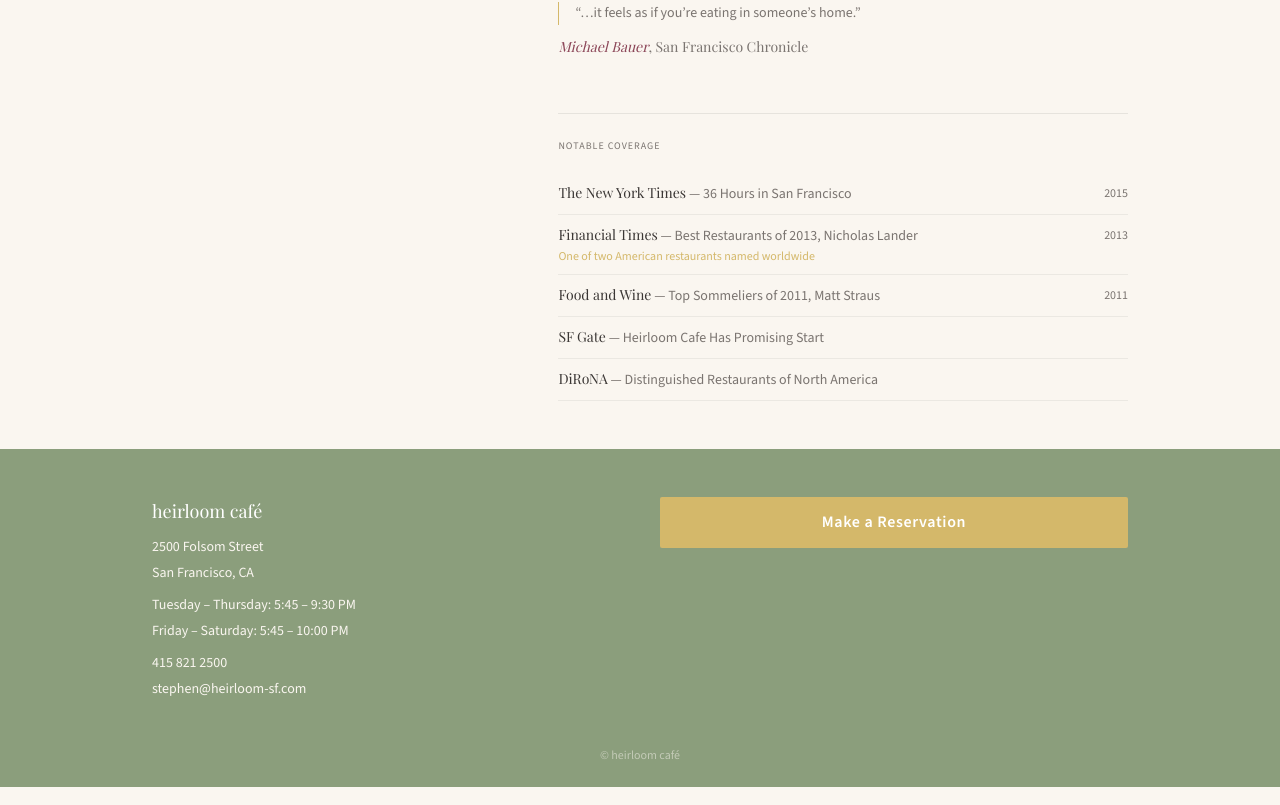
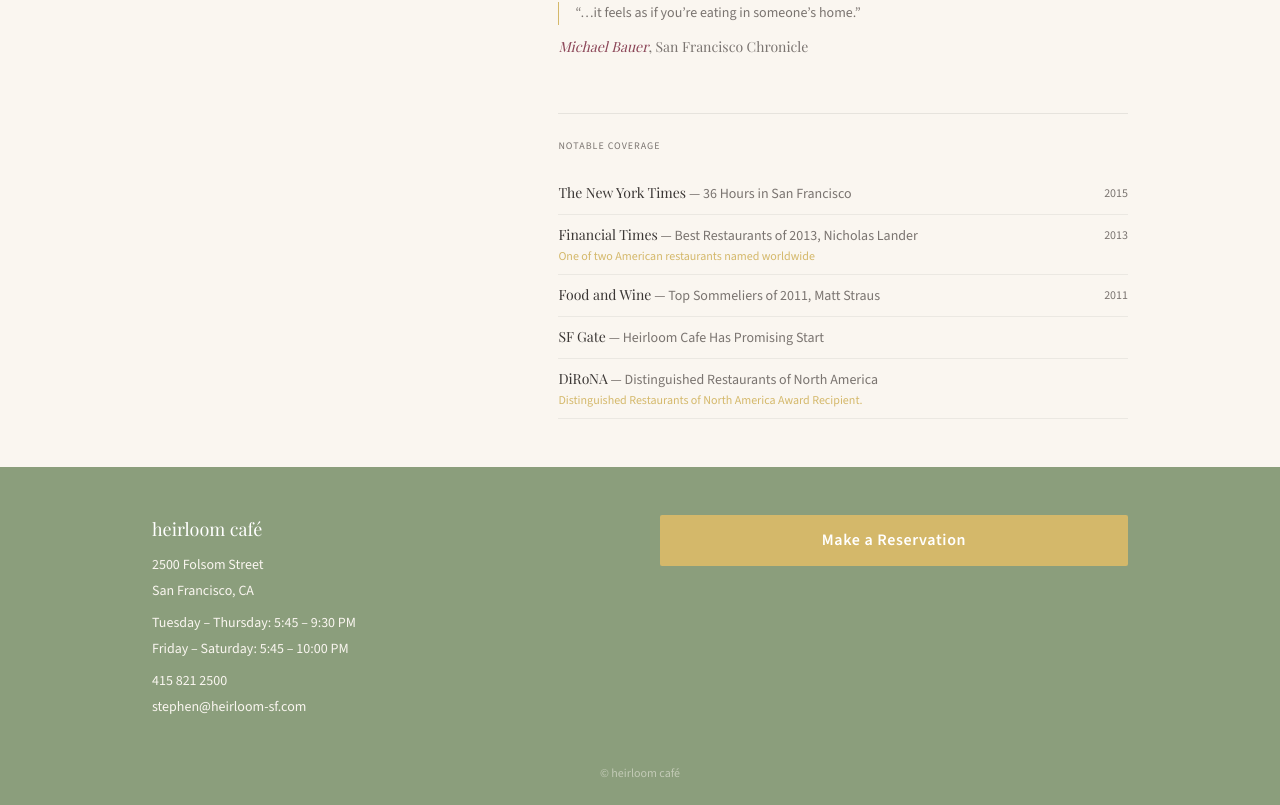
Before and after one commit to ginab61491/heirloom-cafe-test, a Next.js app: page /press in a window 1280 px wide. Shown: the part 851-1656 px from the top of the page. Built offline with nearby package versions, Linux system fonts and the light colour scheme; a web font is replaced by a local one.

Commit message:
Add DiRoNA award note to press Notable Coverage
Co-Authored-By: Claude Sonnet 4.6 <noreply@anthropic.com>

```diff
--- a/src/data/press.ts
+++ b/src/data/press.ts
@@ -70,6 +70,7 @@ export const pressItems: PressItem[] = [
   {
     source: "DiRoNA",
     title: "Distinguished Restaurants of North America",
+    note: "Distinguished Restaurants of North America Award Recipient.",
     url: "https://dirona.com/restaurants/heirloom-cafe/",
   },
 ];
```
